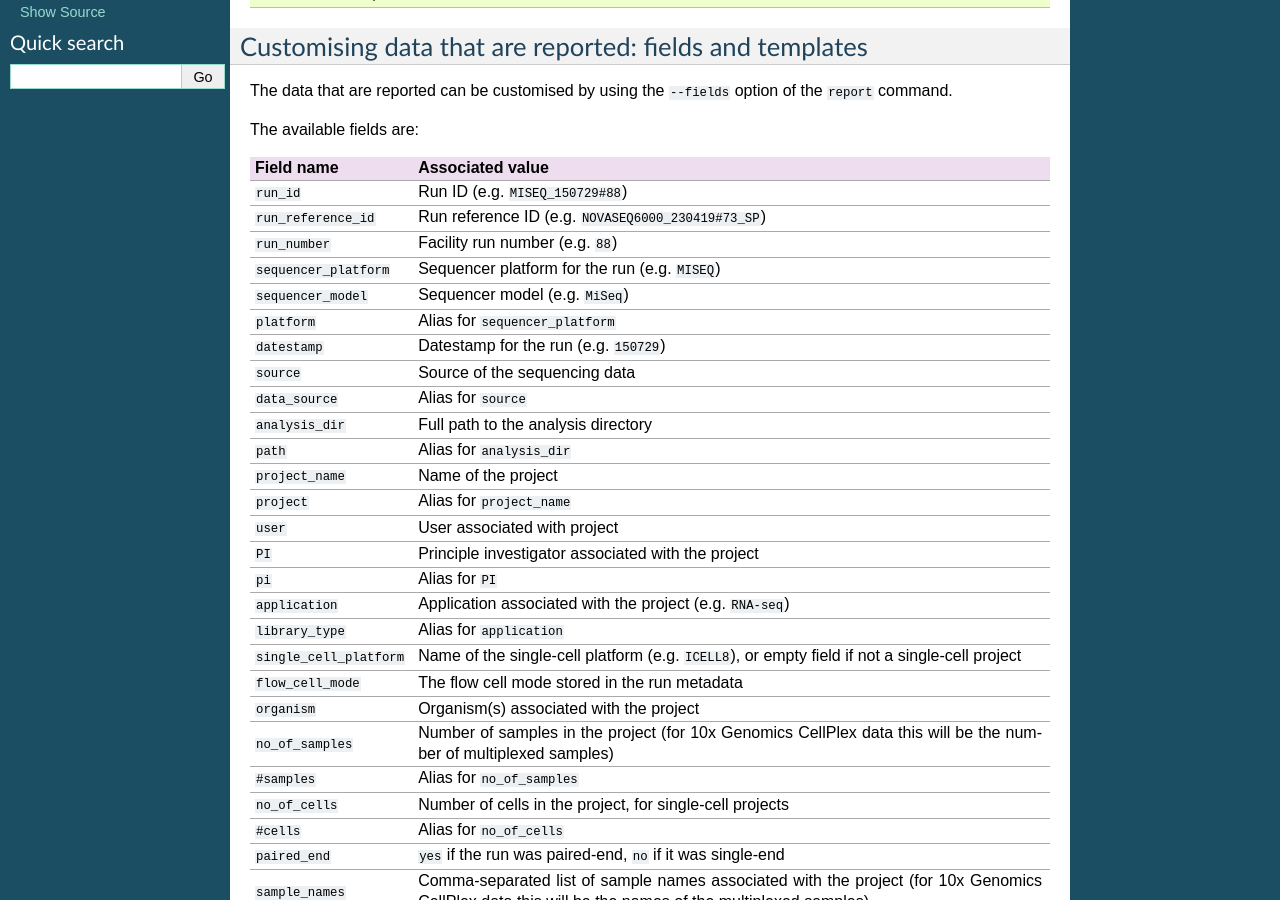
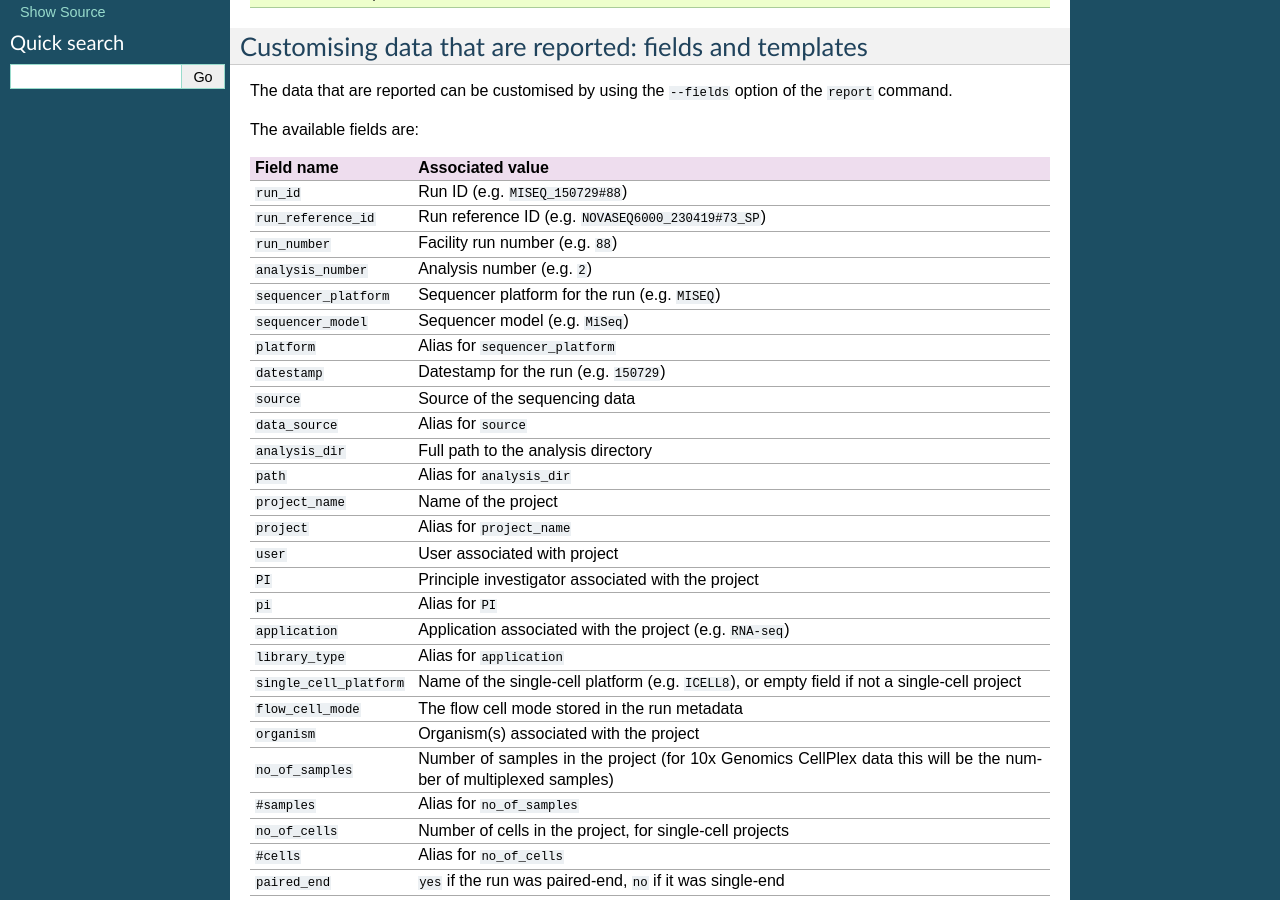
Before and after one commit to fls-bioinformatics-core/auto_process_ngs, a Sphinx documentation site: the page built from docs/source/using/report.rst, in a window 1280 px wide and 900 px high, scrolled down 1255 px. Built offline with Sphinx 7.4.7, drawn with Linux system fonts in a browser that asks for light colours.

Commit message:
'report' command: update documentation for possible reporting fields.

```diff
--- a/docs/source/using/report.rst
+++ b/docs/source/using/report.rst
@@ -95,6 +95,7 @@ Field name                Associated value
 ``run_reference_id``      Run reference ID (e.g.
                           ``NOVASEQ6000_230419#73_SP``)
 ``run_number``            Facility run number (e.g. ``88``)
+``analysis_number``       Analysis number (e.g. ``2``)
 ``sequencer_platform``    Sequencer platform for the run
                           (e.g. ``MISEQ``)
 ``sequencer_model``       Sequencer model (e.g. ``MiSeq``)
```
